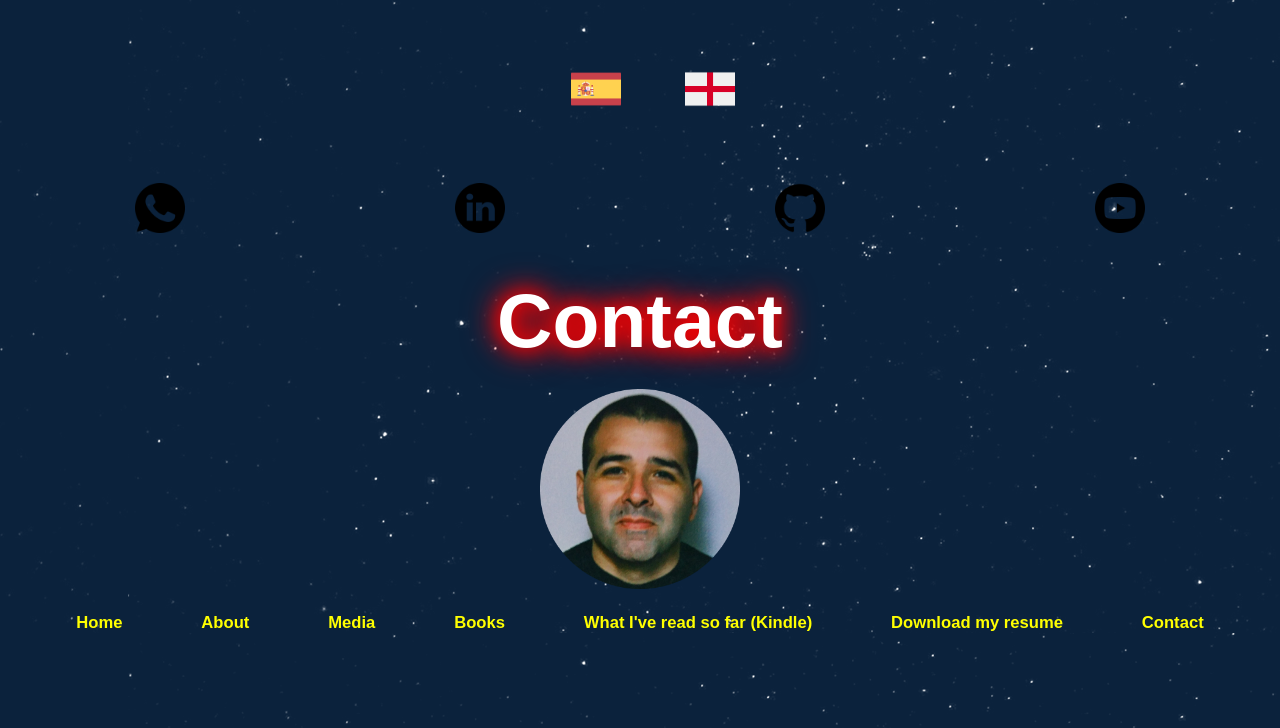
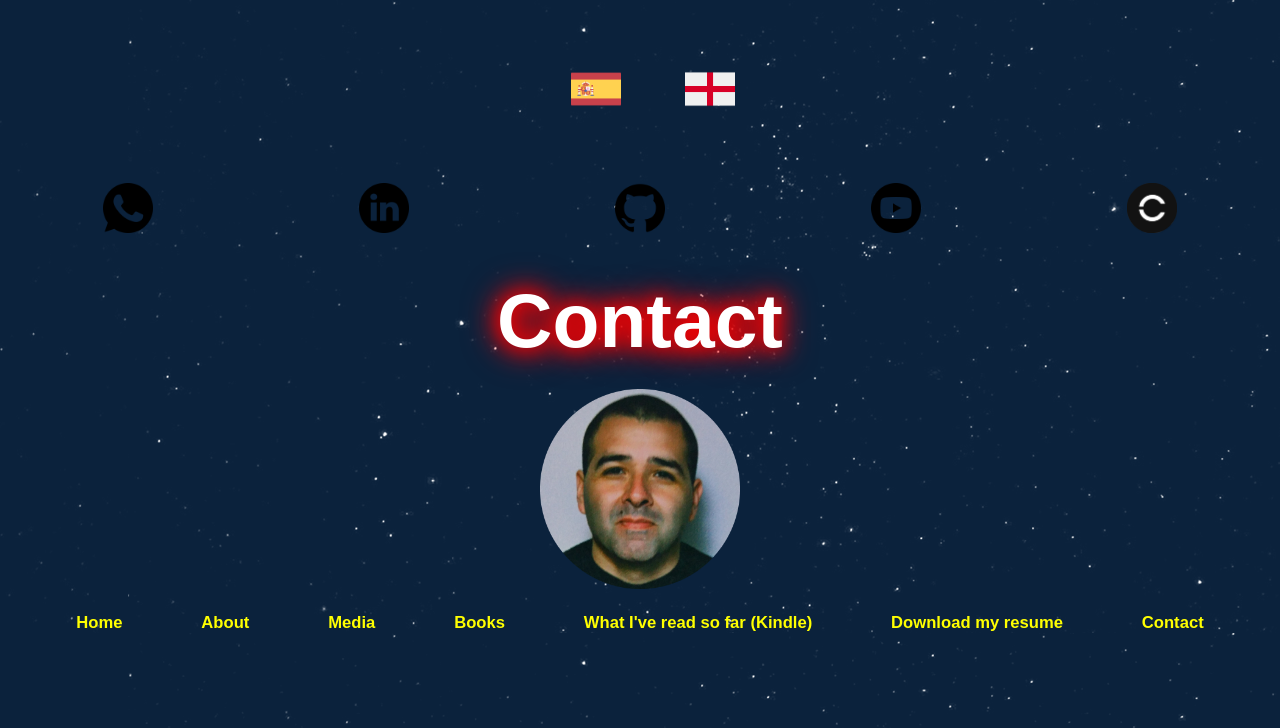
Before and after one commit to manuelbartholdy/personal_webpage, a plain HTML site: page contact_en.html in a window 1280 px wide. Shown: the top 728 px of the page. Drawn offline with Linux system fonts and the light colour scheme; a web font is replaced by a local one.

Commit message:
contact_en.html

```diff
--- a/contact_en.html
+++ b/contact_en.html
@@ -35,6 +35,9 @@
                 </div>
                 <div>
                     <a href="https://www.youtube.com/channel/UCmDAFgyjdabNN31mHWp7gHg" target="_blank"><img src="./images/youtube-clear.png" alt="youtube logo" height="50"></a>
+                </div>
+                 <div>
+                    <a href="https://connect.garmin.com/modern/" target="_blank"><img src="./images/garmin-connect-logo.png" alt="garmin logo" height="50"></a>
                 </div>
             </section>
             <div class="animation">
```
